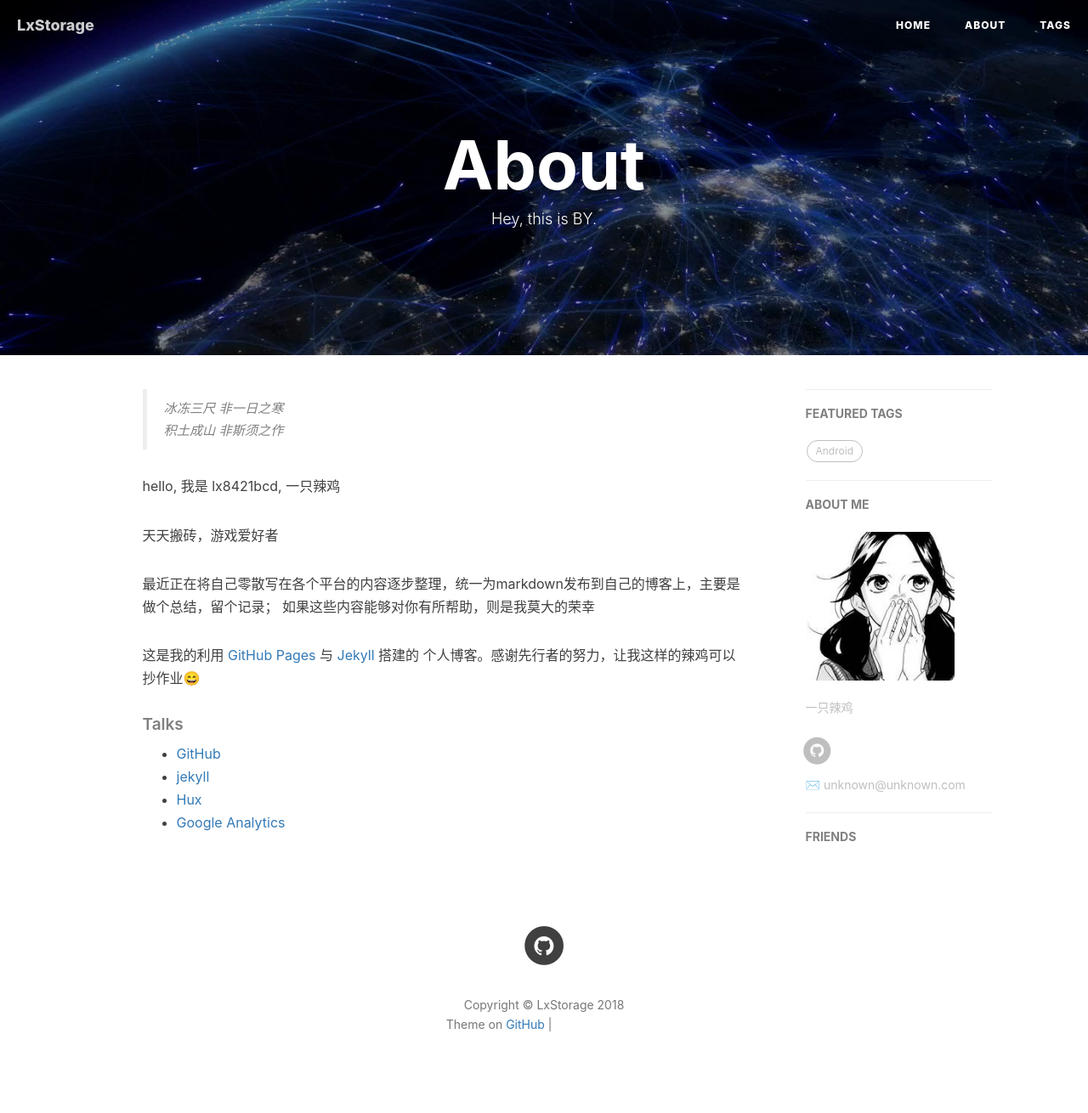
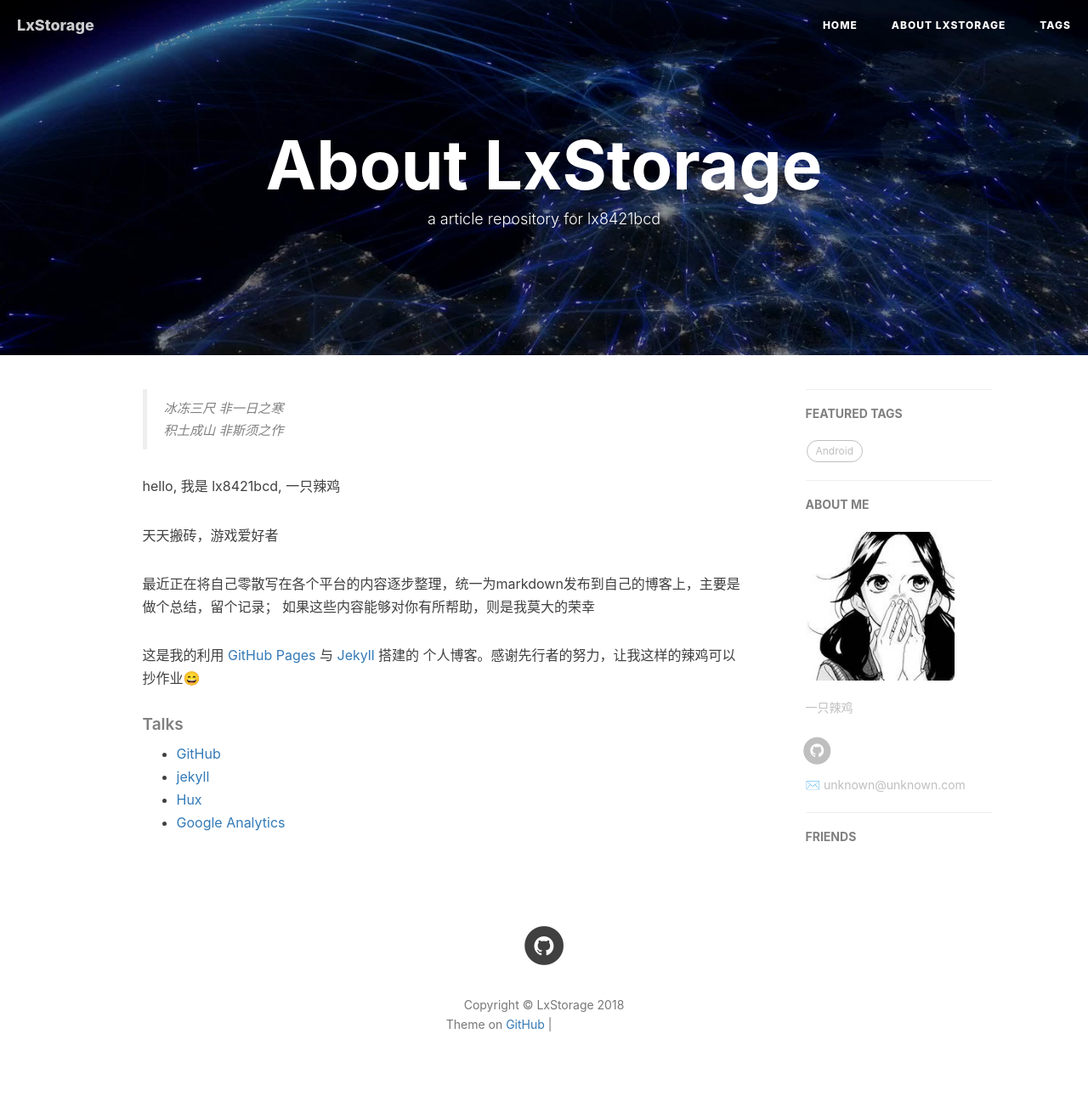
Before and after one commit to lx8421bcd/lx8421bcd.github.io, a Jekyll site: the page built from about.html, in a window 1280 px wide. Shown: the whole page at 85% size. Built offline with Jekyll 4.4.1, drawn with Linux system fonts in a browser that asks for light colours; nearby versions of some CDN libraries; comment, search, counter and statistics services are not loaded; grey boxes are pictures that could not be loaded.

Commit message:
Update about.html

```diff
--- a/about.html
+++ b/about.html
@@ -1,7 +1,7 @@
 ---
 layout: page
-title: "About"
-description: "Hey, this is BY."
+title: "About LxStorage"
+description: "a article repository for lx8421bcd"
 header-img: "img/home_bg_default.jpg"
 ---
 
```
